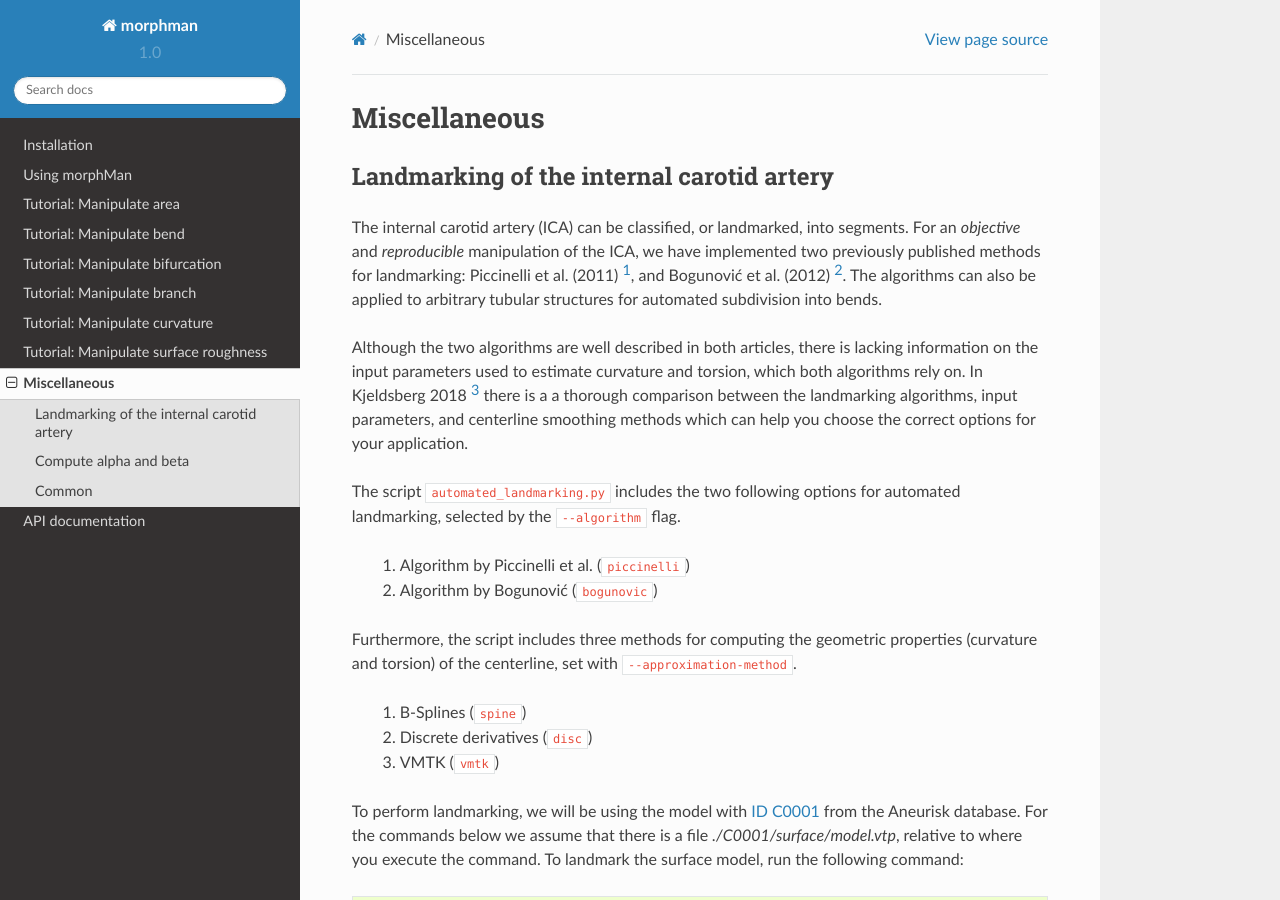
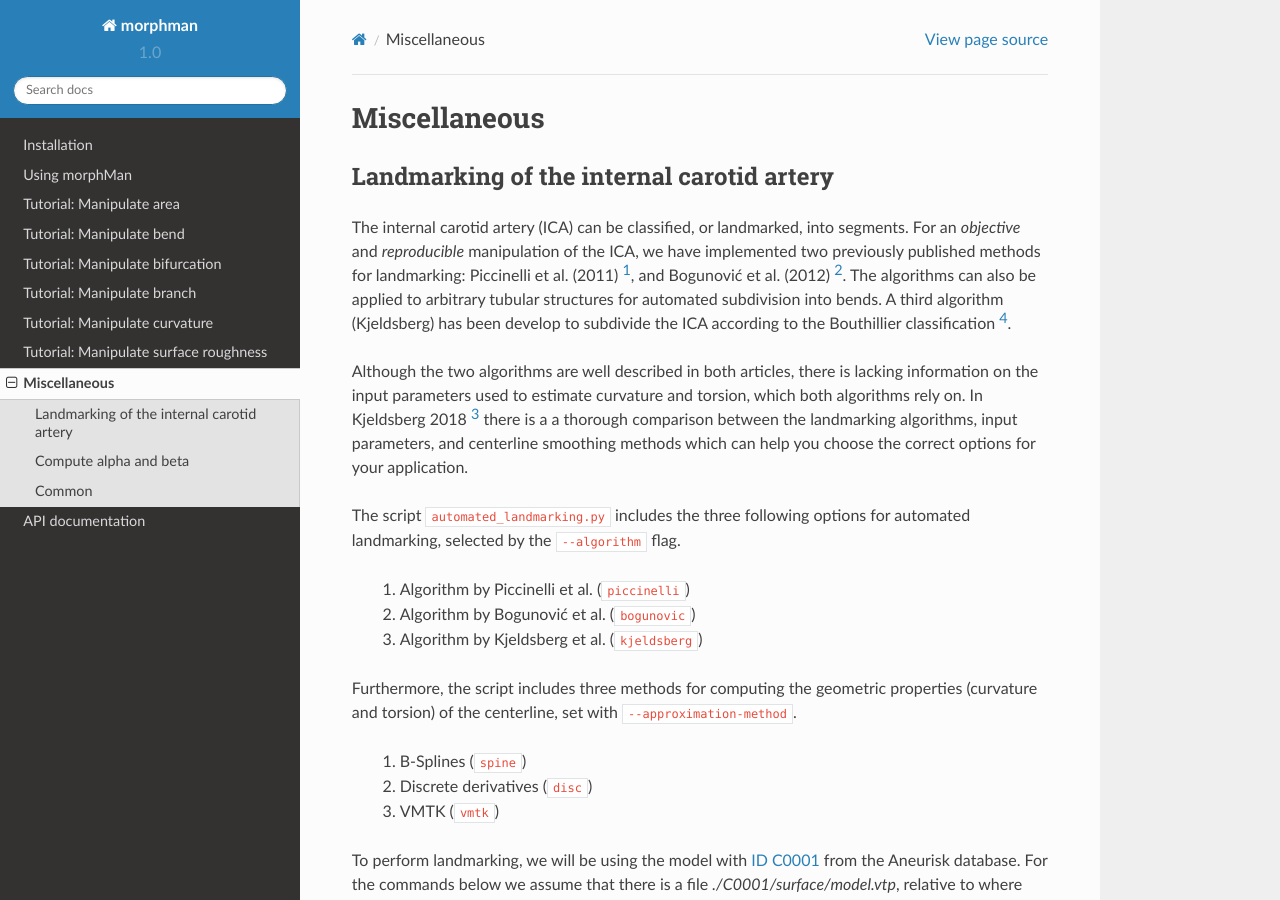
Before and after one commit to KVSlab/morphMan, a Sphinx documentation site: the page built from docs/source/Miscellaneous.rst, in a window 1280 px wide and 900 px high. Built offline with Sphinx 7.4.7 and the Read the Docs theme 2.0.0, drawn with Linux system fonts in a browser that asks for light colours; some of the changed text lies outside the part shown.

Commit message:
Update docs with new landmarking algorithm

```diff
--- a/docs/source/Miscellaneous.rst
+++ b/docs/source/Miscellaneous.rst
@@ -15,6 +15,8 @@ we have implemented two previously published methods for landmarking: Piccinelli
 (2011) [1]_, and Bogunović et al. (2012) [2]_.
 The algorithms can also be applied to arbitrary tubular
 structures for automated subdivision into bends.
+A third algorithm (Kjeldsberg) has been develop to subdivide the ICA according
+to the Bouthillier classification [4]_.
 
 Although the two algorithms are well described in both articles,
 there is lacking information on the input parameters used to
@@ -24,10 +26,11 @@ a thorough comparison between the landmarking algorithms, input parameters,
 and centerline smoothing methods which can help you choose the correct
 options for your application.
 
-The script ``automated_landmarking.py`` includes the two following options for
+The script ``automated_landmarking.py`` includes the three following options for
 automated landmarking, selected by the ``--algorithm`` flag.
  1. Algorithm by Piccinelli et al. (``piccinelli``)
- 2. Algorithm by Bogunović (``bogunovic``)
+ 2. Algorithm by Bogunović et al. (``bogunovic``)
+ 3. Algorithm by Kjeldsberg et al. (``kjeldsberg``)
 
 Furthermore, the script includes three methods for computing
 the geometric properties (curvature and torsion) of the centerline, set with
@@ -101,3 +104,4 @@ manipulating centerlines, surface models and Voronoi diagrams, collected in thei
 .. [1] Piccinelli, M., Bacigaluppi, S., Boccardi, E., Ene-Iordache, B., Remuzzi, A., Veneziani, A. and Antiga, L., 2011. Geometry of the internal carotid artery and recurrent patterns in location, orientation, and rupture status of lateral aneurysms: an image-based computational study. Neurosurgery, 68(5), pp.1270-1285.
 .. [2] Bogunović, H., Pozo, J.M., Cárdenes, R., Villa-Uriol, M.C., Blanc, R., Piotin, M. and Frangi, A.F., 2012. Automated landmarking and geometric characterization of the carotid siphon. Medical image analysis, 16(4), pp.889-903.
 .. [3] Kjeldsberg, Henrik Aasen. Investigating the Interaction Between Morphology of the Anterior Bend and Aneurysm Initiation. MS thesis. 2018.
+.. [4] Bouthillier, A., Van Loveren, H.R. and Keller, J.T., 1996. Segments of the internal carotid artery: a new classification. Neurosurgery, 38(3), pp.425-433.
```
